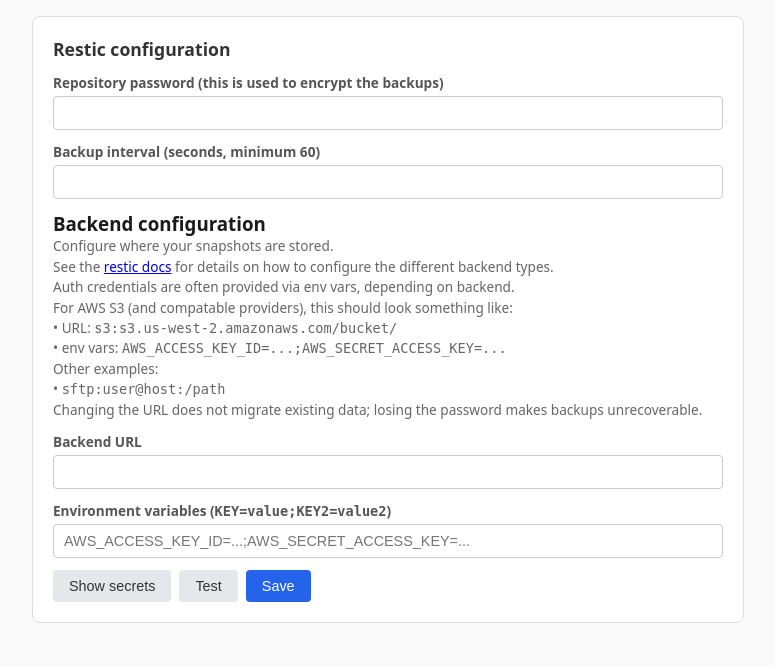
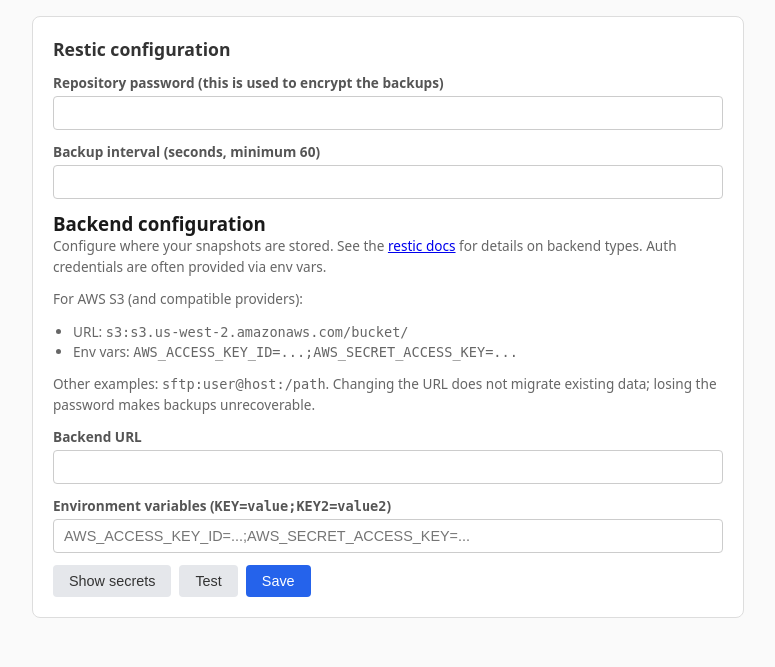
Before and after one commit to imbue-openhost/openhost-backup, a Python web app: template templates/index.html in a window 1280 px wide. Shown: the part 765-1432 px from the top of the page, without its empty margins (252-1027 px from the left). After the commit the page ends 1383 px from the top, so only its background shows below. Run offline with Jinja, Linux system fonts and the light colour scheme; the template is opened without the code that fills it, so the values that code supplies are empty; some libraries are stand-ins or nearby versions.

Commit message:
Clean up backend config HTML: fix indentation, typo, use semantic markup
Co-Authored-By: Claude Opus 4.6 (1M context) <noreply@anthropic.com>
Co-authored-by: Sculptor <sculptor@imbue.com>

```diff
--- a/templates/index.html
+++ b/templates/index.html
@@ -255,14 +255,19 @@
 
             <h3>Backend configuration</h3>
             <p class="info">
-                    Configure where your snapshots are stored.<br>
-                    See the <a href="https://restic.readthedocs.io/en/stable/030_preparing_a_new_repo.html" target="_blank" rel="noopener">restic docs</a> for details on how to configure the different backend types.<br>
-                    Auth credentials are often provided via env vars, depending on backend.<br>
-                    For AWS S3 (and compatable providers), this should look something like:<br>
-                    • URL: <code>s3:s3.us-west-2.amazonaws.com/bucket/</code><br>
-                    • env vars: <code>AWS_ACCESS_KEY_ID=...;AWS_SECRET_ACCESS_KEY=...</code><br>
-                    Other examples:<br>
-                    • <code>sftp:user@host:/path</code><br>
+                Configure where your snapshots are stored.
+                See the <a href="https://restic.readthedocs.io/en/stable/030_preparing_a_new_repo.html" target="_blank" rel="noopener">restic docs</a> for details on backend types.
+                Auth credentials are often provided via env vars.
+            </p>
+            <p class="info">
+                For AWS S3 (and compatible providers):
+            </p>
+            <ul class="info" style="margin-bottom:12px;padding-left:20px;font-size:0.85rem;color:#666;line-height:1.5;">
+                <li>URL: <code>s3:s3.us-west-2.amazonaws.com/bucket/</code></li>
+                <li>Env vars: <code>AWS_ACCESS_KEY_ID=...;AWS_SECRET_ACCESS_KEY=...</code></li>
+            </ul>
+            <p class="info">
+                Other examples: <code>sftp:user@host:/path</code>.
                 Changing the URL does not migrate existing data; losing the password makes backups unrecoverable.
             </p>
             <label>Backend URL</label>
```
Lines whose indentation alone changed are shown as unchanged.
